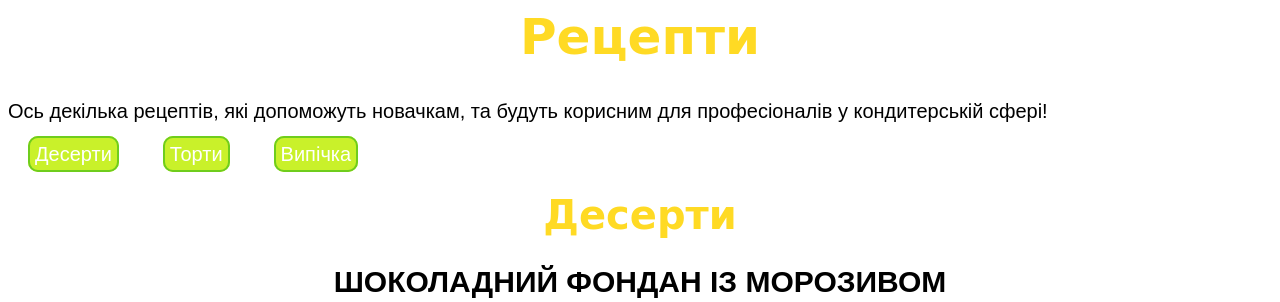
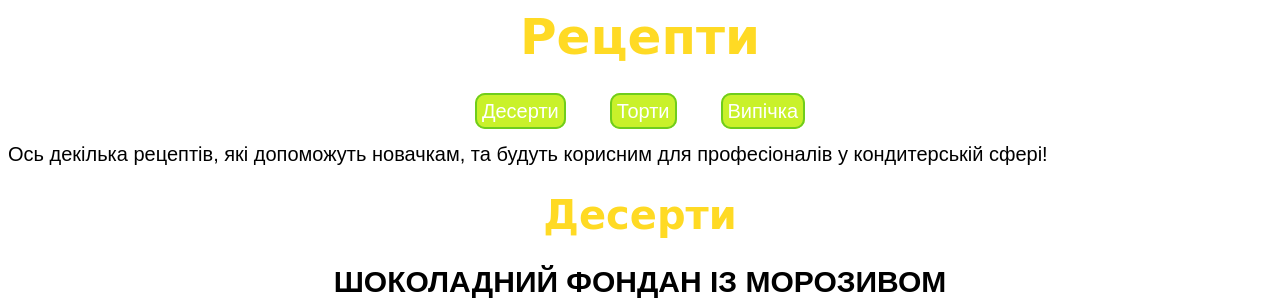
Before and after one commit to KseniiaCreator/siteprokect2-2-, a plain HTML site: page index.html in a window 1280 px wide. Shown: the top 302 px of the page. Drawn offline with Linux system fonts and the light colour scheme.

Commit message:
Update index.html

```diff
--- a/index.html
+++ b/index.html
@@ -6,13 +6,13 @@
 <body>
 <header>
 <h1>Рецепти</h1>
-<p>Ось декілька рецептів, які допоможуть новачкам, та будуть корисним для професіоналів у кондитерській сфері!</p>
 </header>
-<nav>
+<nav style="text-align: center">
 <a href="#dessert">Десерти</a>
 <a href="#tort">Торти</a>
 <a href="#vip">Випічка</a>
 </nav>
+<p>Ось декілька рецептів, які допоможуть новачкам, та будуть корисним для професіоналів у кондитерській сфері!</p>
 <main>
 <h1 id="dessert" style="font-size: 40px">Десерти</h1>
 <h2>ШОКОЛАДНИЙ ФОНДАН ІЗ МОРОЗИВОМ</h2>
```
